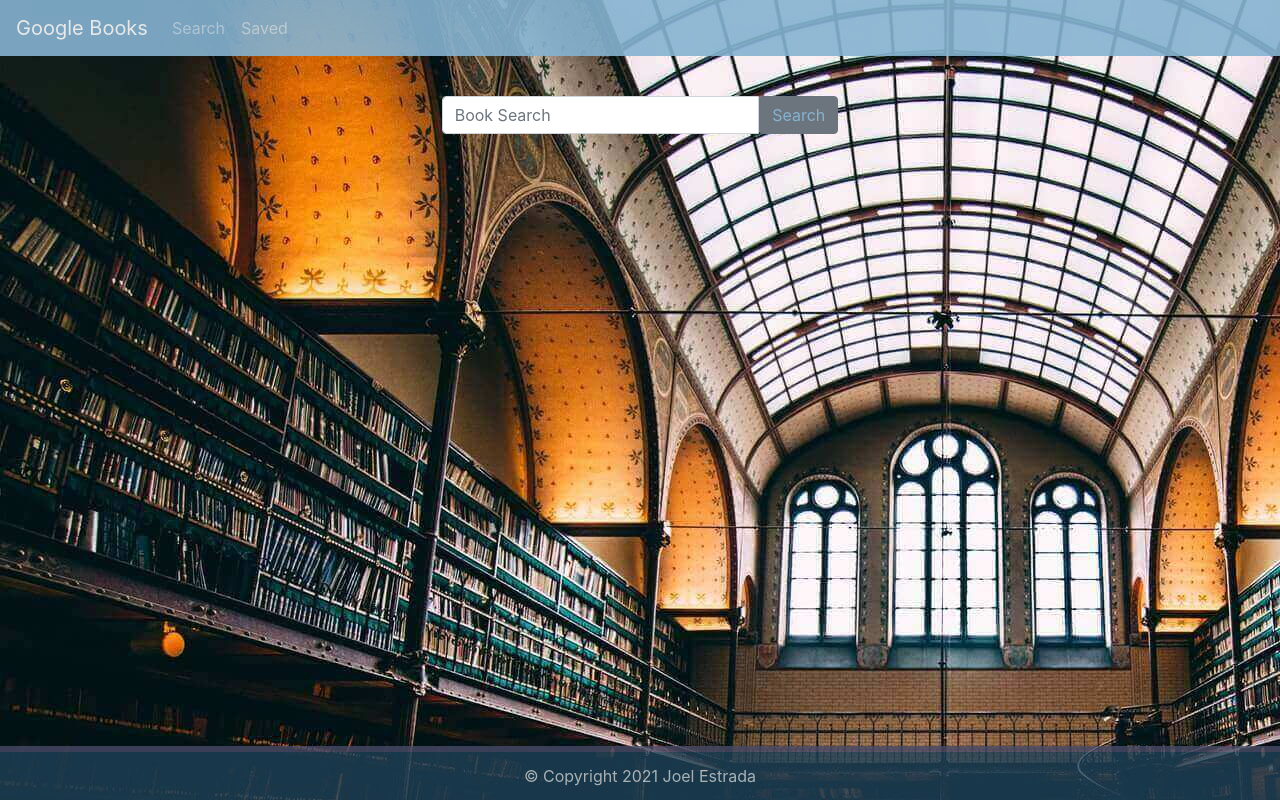
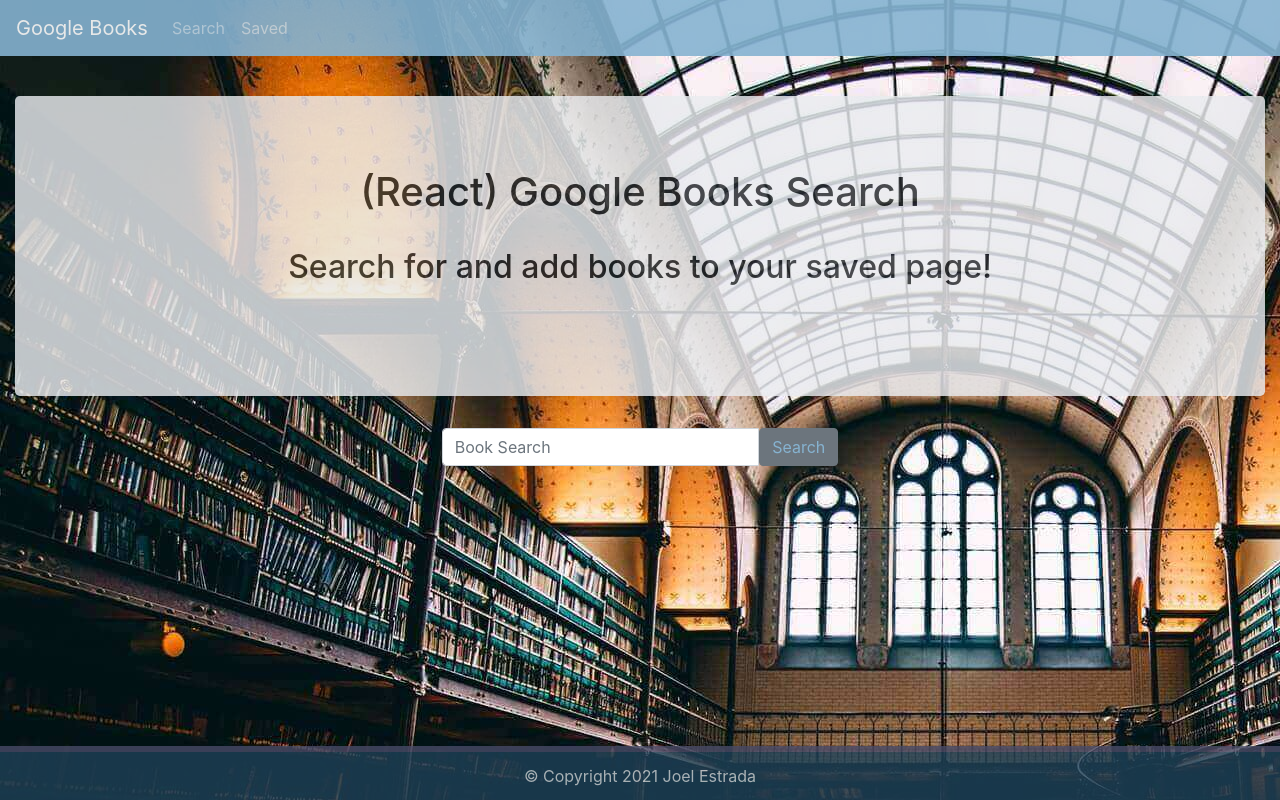
Before and after one commit to jre23/google-books-search, a React (Create React App) app in the folder client/: page / in a window 1280 px wide. Built offline with nearby package versions, Linux system fonts and the light colour scheme.

Commit message:
added Jumbotron component, added styling to Jumbotron and search results

```diff
--- a/client/src/App.jsx
+++ b/client/src/App.jsx
@@ -1,7 +1,7 @@
 import { BrowserRouter as Router, Route, Switch } from "react-router-dom";
 import NavLinks from "./components/NavLinks";
-import Search from "./components/pages/Search";
-import Saved from "./components/pages/Saved";
+import Search from "./pages/Search";
+import Saved from "./pages/Saved";
 import Footer from "./components/Footer";
 
 const App = () => {
--- /dev/null
+++ b/client/src/components/Jumbotron.jsx
@@ -0,0 +1,16 @@
+import React from "react";
+
+const Jumbotron = ({ children }) => {
+  return (
+    <div className="col justify-content-center">
+    <div
+      style={{ height: 300, clear: "both", paddingTop: 72, textAlign: "center", opacity: "0.82"}}
+      className="jumbotron"
+    >
+      {children}
+    </div>
+    </div>
+);
+}
+
+export default Jumbotron;
--- a/client/src/components/pages/Search.jsx
+++ b/client/src/pages/Search.jsx
@@ -1,5 +1,6 @@
 import React, { useEffect, useState } from "react";
-import API from "../../utils/API";
+import API from "../utils/API";
+import Jumbotron from "../components/Jumbotron"
 
 const Search = () => {
   const [searchState, setSearchState] = useState({
@@ -34,20 +35,26 @@ const handleSubmit = event => {
       <p>
       Hello from the Search.jsx file!
       </p>
+      <Jumbotron>
+        <h1>(React) Google Books Search</h1>
+        <br/>
+        <h2>Search for and add books to your saved page!</h2>
+      </Jumbotron>
       <div className="input-group col-4" style={{ margin: "0 auto" }}>
         <input id="search-input" type="text" placeholder="Book Search" name="searchInput" className="form-control" aria-label="Text input" aria-describedby="button-addon" />
         <button type="button" id="button-addon" className="btn btn-secondary justify-content-center col-.5 d-flex mr-auto" style={{ color: "#86b3d1" }} onClick={handleSubmit}>Search</button>
       </div>
       <br/>
-      <ul className="list-group">
+      <div className="col">
+        <ul className="list-group" style={{opacity: "0.85"}}>
           {searchState.results.map(res => (
             <li className="list-group-item" key={res.id}>
               <h5>{res.volumeInfo.title}</h5>
               <img alt={res.volumeInfo.title} className="img-fluid pt-4 pr-4" style={{ float: "left"}} src={res.volumeInfo.imageLinks.smallThumbnail} /><h6 className="pt-4">{res.volumeInfo.description}</h6>
-
             </li>
           ))}
         </ul>
+      </div>
     </>
   )
 }
```
Also changed, not shown: client/src/pages/Saved.jsx (renamed from client/src/components/pages/Saved.jsx). Lines whose indentation alone changed are shown as unchanged.
